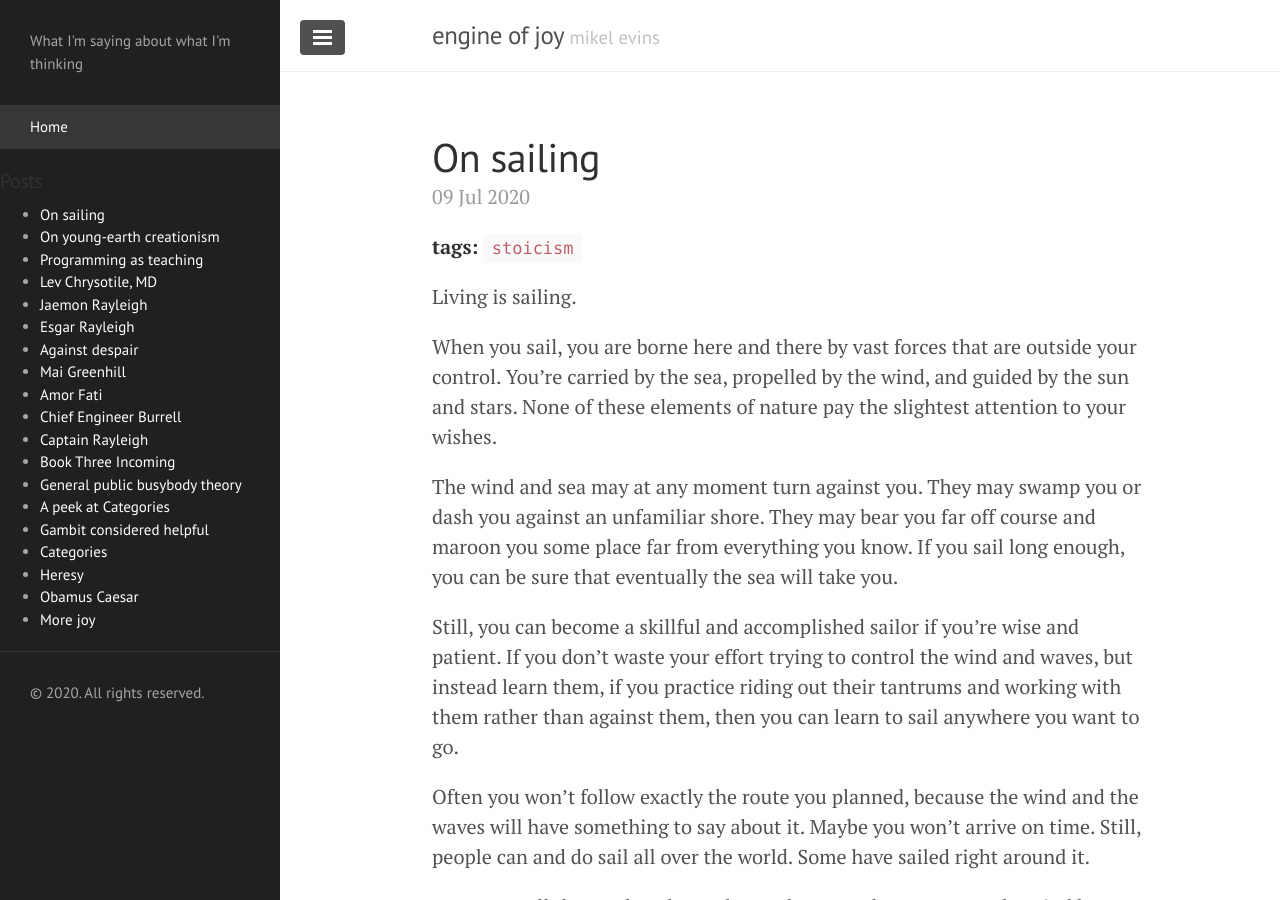
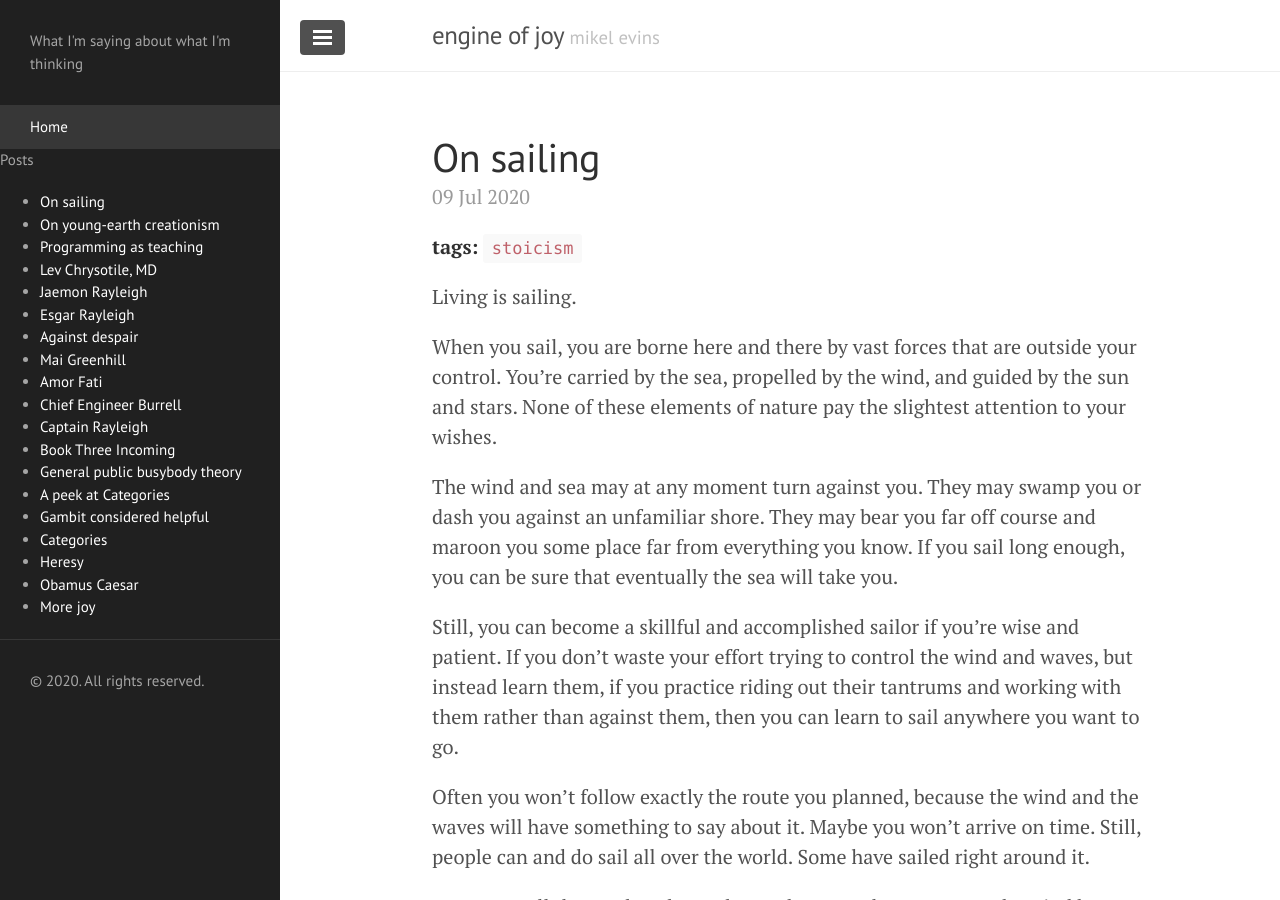
Before and after one commit to mikelevins/mikelevins.github.io, a Jekyll site: the page built from index.html, in a window 1280 px wide and 900 px high. Built offline with Jekyll 4.4.1, drawn with Linux system fonts in a browser that asks for light colours; the list of posts is cut into pages by our own code.

```diff
--- a/_includes/sidebar.html
+++ b/_includes/sidebar.html
@@ -15,7 +15,7 @@
         create a list of posts
         {% endcomment %}
 
-        <h4>Posts</h4>
+        <p>Posts</p>
         <ul>
             {% for post in site.posts %}
             <li>
```
